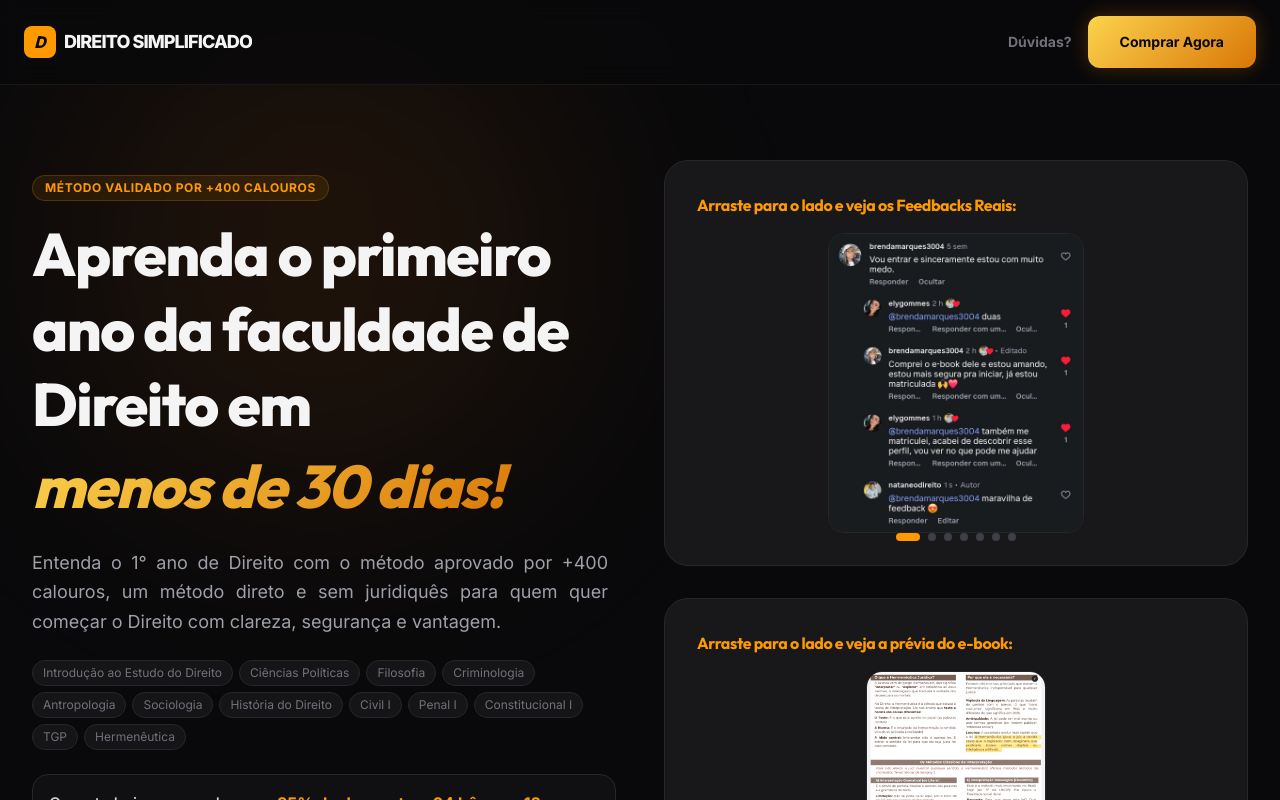
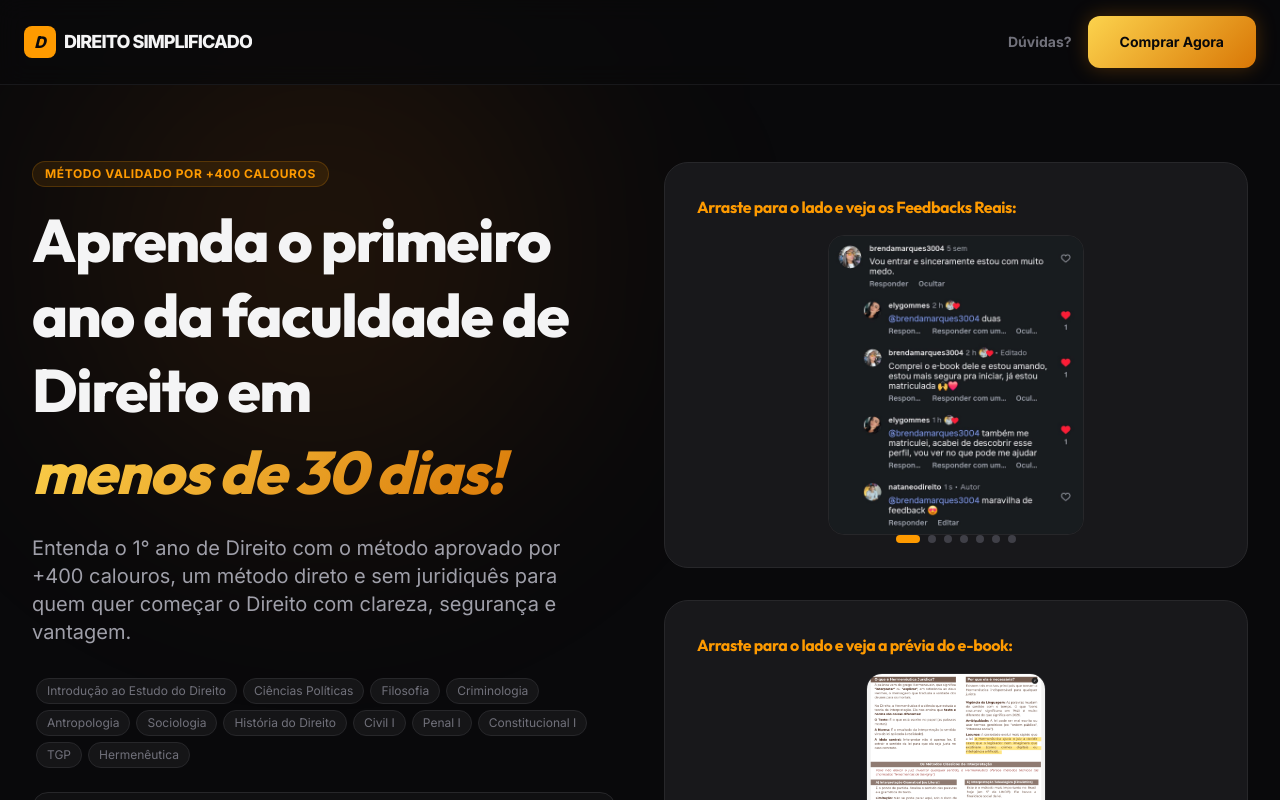
Before and after one commit to camposads-dot/campododireito-calouros, a React (Vite) app: page / in a window 1280 px wide. Shown: the top 800 px of the page. Built offline with nearby package versions, Linux system fonts and the light colour scheme.

Commit message:
ajuste de realidade

```diff
--- a/src/App.tsx
+++ b/src/App.tsx
@@ -110,14 +110,14 @@ const Hero = () => {
           </span>
         </h1>
 
-        <p className="text-base md:text-lg text-zinc-400 mb-6 max-w-xl mx-auto lg:mx-0 text-justify leading-relaxed">
+        <p className="text-lg md:text-xl text-zinc-400 mb-8 max-w-xl mx-auto lg:mx-0">
   Entenda o 1° ano de Direito com o método aprovado por +400
   calouros, um método direto e sem juridiquês para quem quer começar
   o Direito com clareza, segurança e vantagem.
 </p>
 
 {/* DISCIPLINAS */}
-<div className="flex flex-wrap gap-1.5 mb-6 max-w-xl mx-auto lg:mx-0">
+<div className="flex flex-wrap justify-center lg:justify-start gap-1.5 mb-6 max-w-xl mx-auto">
   {[
     "Introdução ao Estudo do Direito",
     "Ciências Políticas",
```
